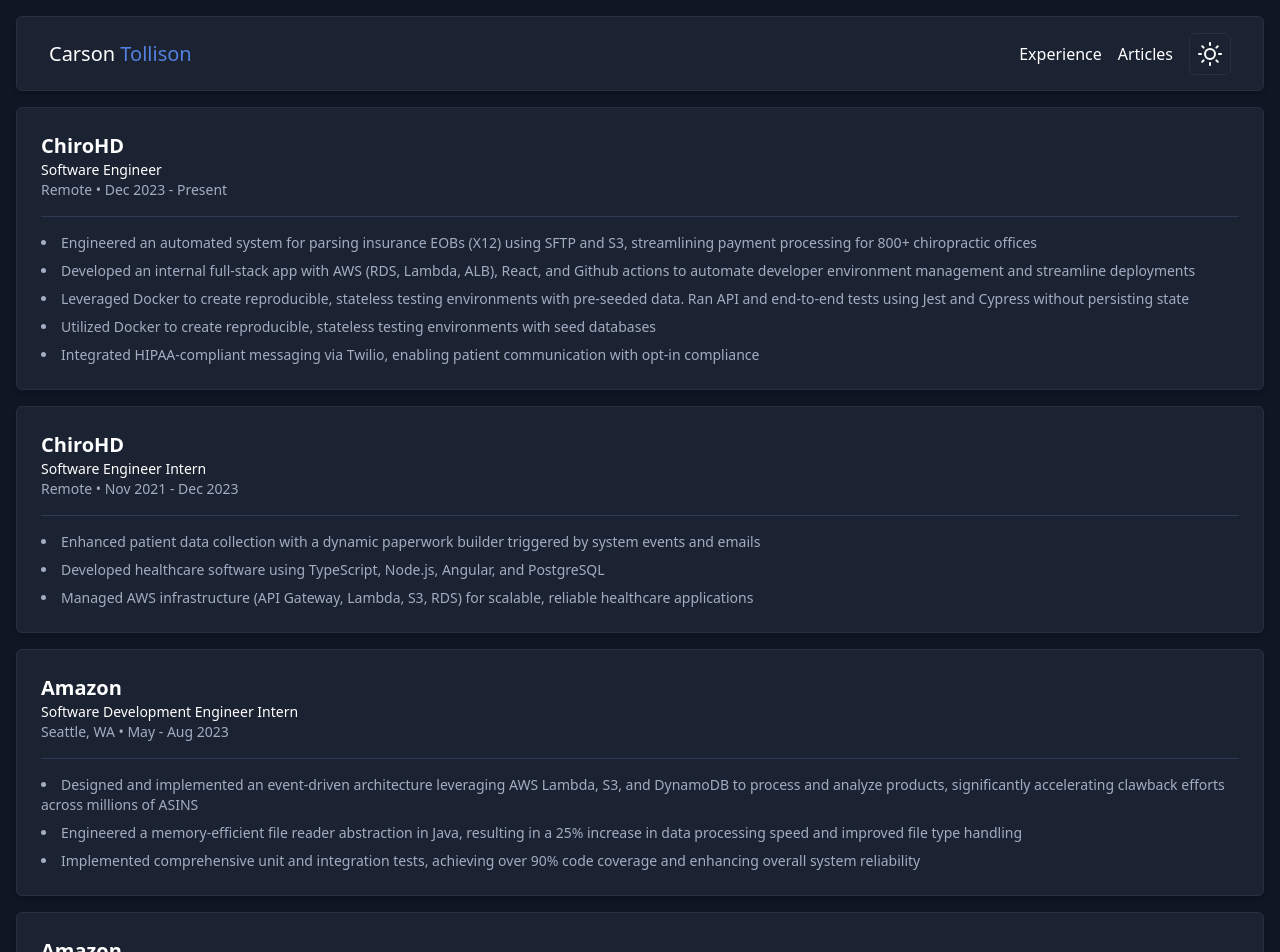
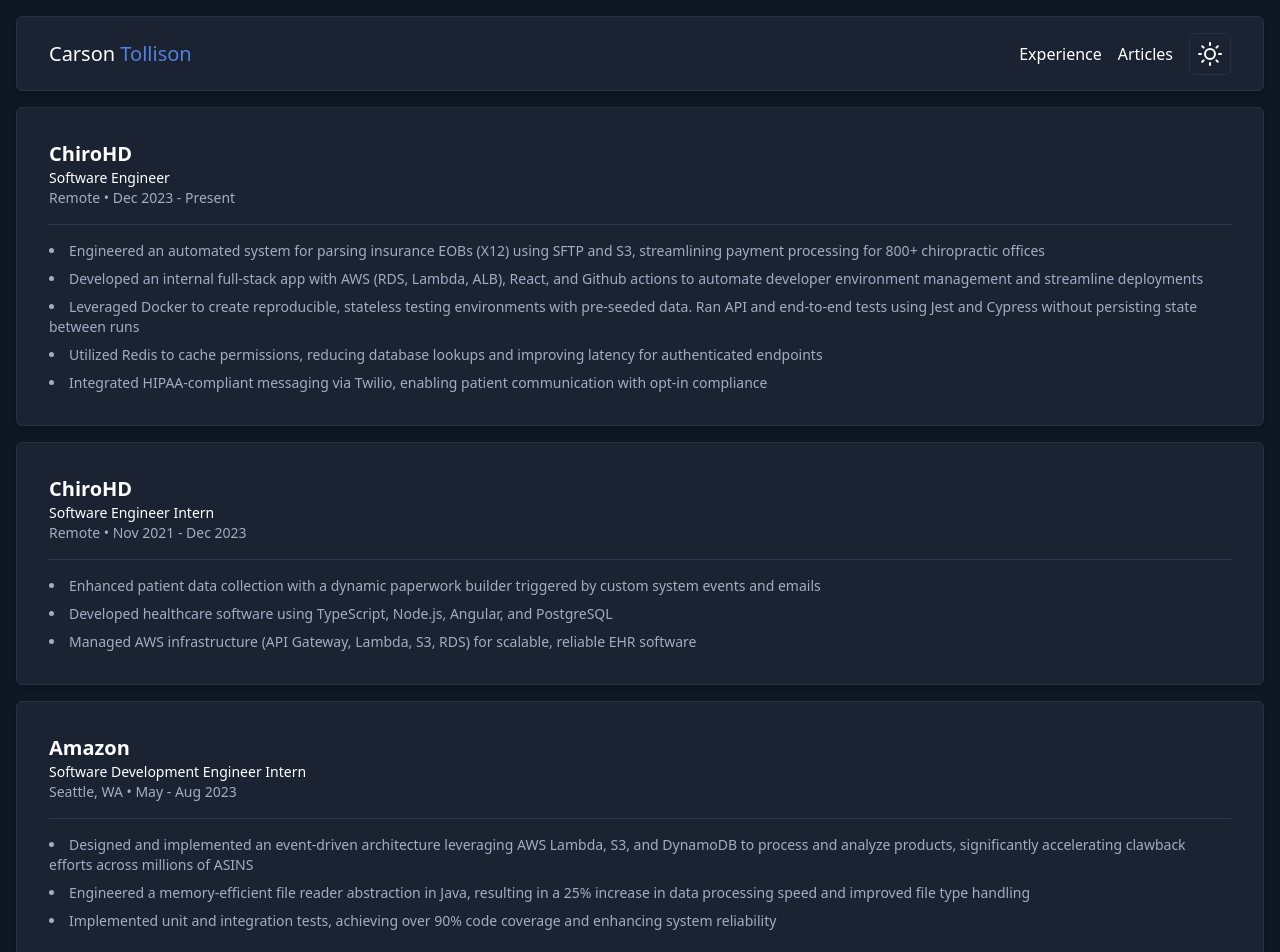
Before and after one commit to c-tollison/carson-dev, a React (Vite) app: page /experience in a window 1280 px wide. Shown: the top 952 px of the page. Built offline with nearby package versions, Linux system fonts and the light colour scheme.

Commit message:
fix some style issues

```diff
--- a/src/components/core/card/card.tsx
+++ b/src/components/core/card/card.tsx
@@ -86,7 +86,7 @@
                             />
                         </path>
                     </svg>
-                    <div className='relative z-10 p-8 pt-28 md:pt-36'>{children}</div>
+                    <div className='relative z-10 flex h-full pt-24 items-end'>{children}</div>
                 </>
             ) : (
                 <>{children}</>
--- a/src/components/work-experience/work-experience.tsx
+++ b/src/components/work-experience/work-experience.tsx
@@ -16,7 +16,7 @@
     return (
         <div
             key={companyOrProjectName}
-            className='col-span-full row-span-3 p-6 flex flex-col gap-4 border bg-card rounded-md border border-border shadow-md transition transform duration-300 ease-in-out'
+            className='col-span-full row-span-3 p-8 flex flex-col gap-4 border bg-card rounded-md border border-border shadow-md transition transform duration-300 ease-in-out'
         >
             <div className='border-b pb-4 border-accent'>
                 <h3 className='text-xl font-semibold'>{companyOrProjectName}</h3>
--- a/src/routes/experience/experience.tsx
+++ b/src/routes/experience/experience.tsx
@@ -20,8 +20,8 @@
             details: [
                 'Engineered an automated system for parsing insurance EOBs (X12) using SFTP and S3, streamlining payment processing for 800+ chiropractic offices',
                 'Developed an internal full-stack app with AWS (RDS, Lambda, ALB), React, and Github actions to automate developer environment management and streamline deployments',
-                'Leveraged Docker to create reproducible, stateless testing environments with pre-seeded data. Ran API and end-to-end tests using Jest and Cypress without persisting state',
-                'Utilized Docker to create reproducible, stateless testing environments with seed databases',
+                'Leveraged Docker to create reproducible, stateless testing environments with pre-seeded data. Ran API and end-to-end tests using Jest and Cypress without persisting state between runs',
+                'Utilized Redis to cache permissions, reducing database lookups and improving latency for authenticated endpoints',
                 'Integrated HIPAA-compliant messaging via Twilio, enabling patient communication with opt-in compliance',
             ],
         },
@@ -31,9 +31,9 @@
             location: 'Remote',
             date: 'Nov 2021 - Dec 2023',
             details: [
-                'Enhanced patient data collection with a dynamic paperwork builder triggered by system events and emails',
+                'Enhanced patient data collection with a dynamic paperwork builder triggered by custom system events and emails',
                 'Developed healthcare software using TypeScript, Node.js, Angular, and PostgreSQL',
-                'Managed AWS infrastructure (API Gateway, Lambda, S3, RDS) for scalable, reliable healthcare applications',
+                'Managed AWS infrastructure (API Gateway, Lambda, S3, RDS) for scalable, reliable EHR software',
             ],
         },
         {
@@ -44,7 +44,7 @@
             details: [
                 'Designed and implemented an event-driven architecture leveraging AWS Lambda, S3, and DynamoDB to process and analyze products, significantly accelerating clawback efforts across millions of ASINS',
                 'Engineered a memory-efficient file reader abstraction in Java, resulting in a 25% increase in data processing speed and improved file type handling',
-                'Implemented comprehensive unit and integration tests, achieving over 90% code coverage and enhancing overall system reliability',
+                'Implemented unit and integration tests, achieving over 90% code coverage and enhancing system reliability',
             ],
         },
         {
@@ -55,7 +55,7 @@
             details: [
                 'Implemented a scalable, event-driven architecture using AWS services (S3, SQS, Lambda) to process time card modifications, holiday schedules, and vacation requests. Utilized AWS CDK for infrastructure as code',
                 'Designed a FIFO queue system with SQS to ensure orderly processing of global hourly pay and time requests, significantly improving data consistency and reducing errors',
-                'Automated the parsing and processing of large JSON files, using python, containing employee data, reducing the workload on data engineers and streamlining global time card management',
+                'Automated the parsing and processing of large JSON files, using Python, containing employee data, reducing the workload on data engineers and streamlining global time card management',
             ],
         },
     ];
```
